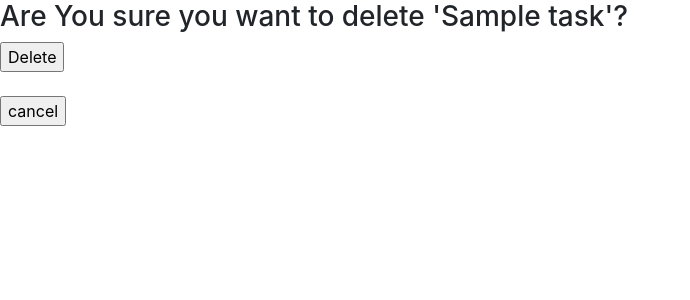
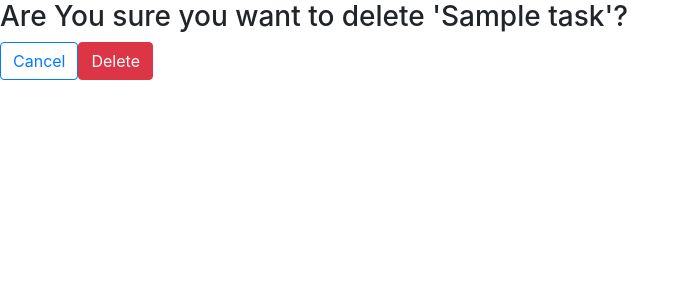
Before and after one commit to ironsubhajit/to-do-app, a Django app: page /delete_task/1/ in a window 1280 px wide. Shown: the top 300 px of the page, without its empty margins (0-690 px from the left). Run offline with Django 3.2, Linux system fonts and the light colour scheme; tables that the repository leaves empty hold one stand-in row (values such as "Sample post").

Commit message:
Add delete and cancel button in delete page

```diff
--- a/todo/task/templates/task/delete_task.html
+++ b/todo/task/templates/task/delete_task.html
@@ -1,10 +1,9 @@
 {% extends 'task/base.html' %}
 {% block content %}
     <h3>Are You sure you want to delete '{{ task }}'?</h3>
-    <form method="POST">
+    <form method="POST" class="form-inline">
         {% csrf_token %}
-        <input type="submit" value="Delete">
+        <a class="btn btn-outline-primary" href="{% url 'taskList' %}" role="button">Cancel</a>
+        <input type="submit" class="btn btn-danger" value="Delete" role="button">
     </form>
-    <br>
-    <a href="{% url 'taskList' %}"><input type="submit" value="cancel"></a>
 {% endblock %}
```
